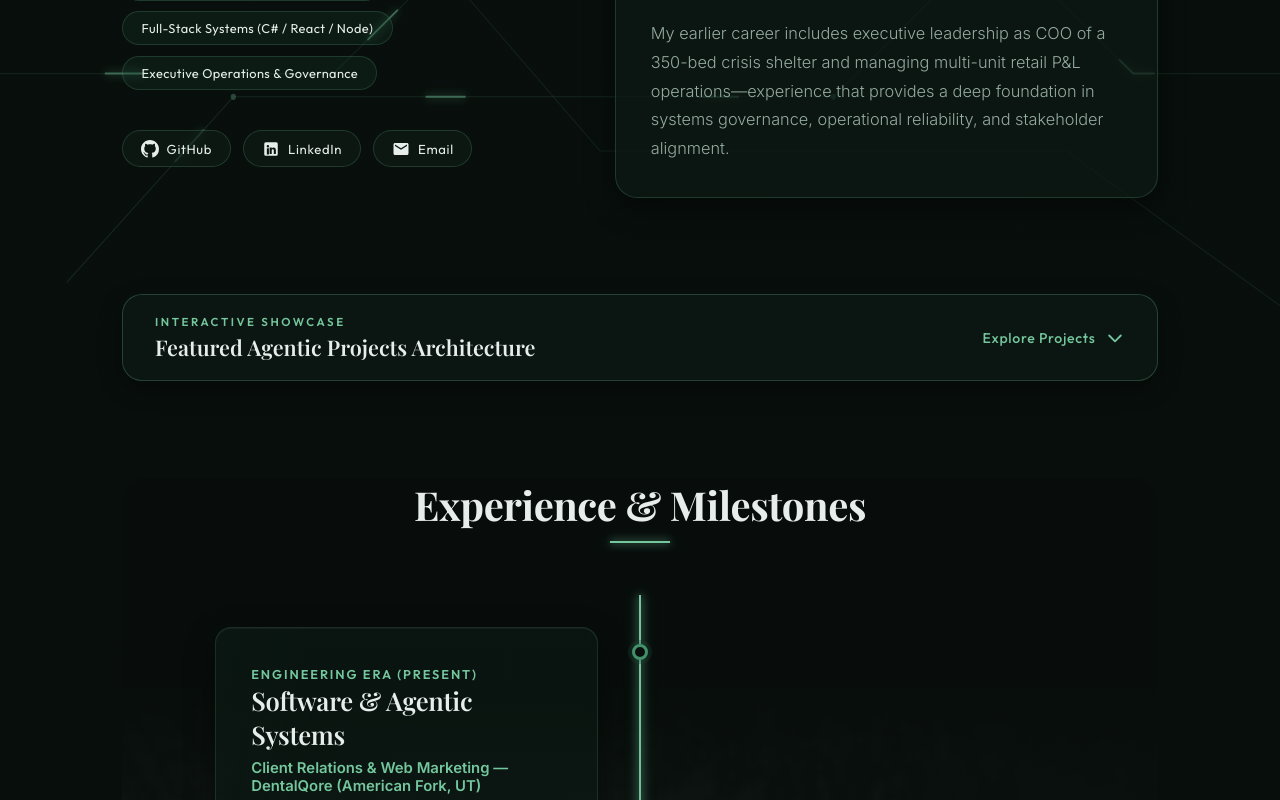
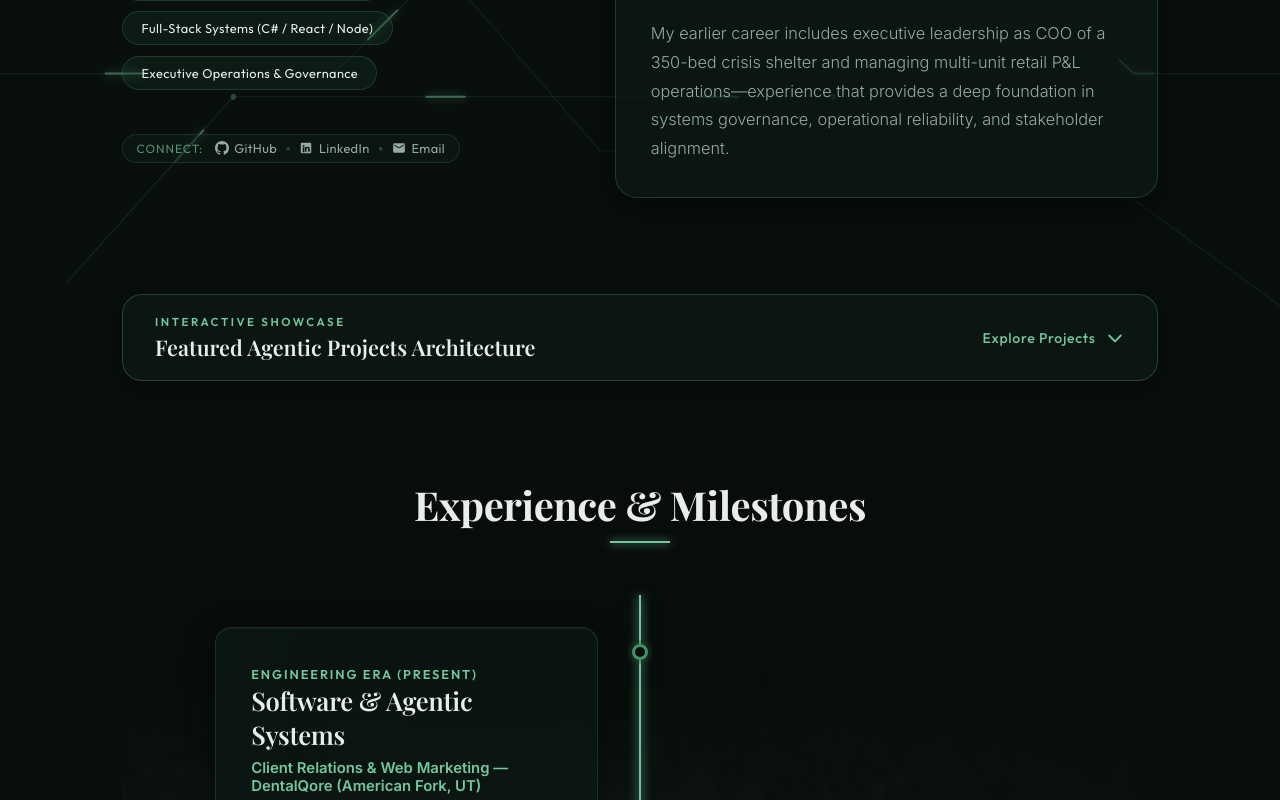
Before and after one commit to NeedleEater/excited-maxwell, a React (Vite) app: page / in a window 1280 px wide. Shown: the part 1240-2040 px from the top of the page. Built offline with nearby package versions, Linux system fonts and the light colour scheme; a web font is replaced by a local one.

Commit message:
Update biography social links to compact chips and remove GitHub hyperlink

```diff
--- a/src/App.jsx
+++ b/src/App.jsx
@@ -321,38 +321,41 @@ export default function App() {
                     <span className="highlight-badge">Executive Operations & Governance</span>
                   </div>
 
-                  {/* Social & Contact Bar */}
-                  <div className="social-links-bar">
-                    <a
-                      href="https://github.com/NeedleEater"
-                      target="_blank"
-                      rel="noopener noreferrer"
-                      className="social-btn"
+                  {/* Social & Contact Compact Trigger / Chip Bar */}
+                  <div className="social-chip-group">
+                    <span className="social-chip-label">Connect:</span>
+                    <span
+                      className="social-chip-item disabled-link"
                       aria-label="GitHub Profile"
+                      title="GitHub"
                     >
-                      <svg viewBox="0 0 24 24" width="18" height="18" fill="currentColor">
+                      <svg viewBox="0 0 24 24" width="14" height="14" fill="currentColor">
                         <path d="M12 0C5.37 0 0 5.37 0 12c0 5.31 3.435 9.795 8.205 11.385.6.105.825-.255.825-.57 0-.285-.015-1.23-.015-2.235-3.015.555-3.795-.735-4.035-1.41-.135-.345-.72-1.41-1.23-1.695-.42-.225-1.02-.78-.015-.795.945-.015 1.62.87 1.845 1.23 1.08 1.815 2.805 1.305 3.495.99.105-.78.42-1.305.765-1.605-2.67-.3-5.46-1.335-5.46-5.925 0-1.305.465-2.385 1.23-3.225-.12-.3-.54-1.53.12-3.18 0 0 1.005-.315 3.3 1.23.96-.27 1.98-.405 3-.405s2.04.135 3 .405c2.295-1.56 3.3-1.23 3.3-1.23.66 1.65.24 2.88.12 3.18.765.84 1.23 1.905 1.23 3.225 0 4.605-2.805 5.625-5.475 5.925.435.375.81 1.095.81 2.22 0 1.605-.015 2.895-.015 3.3 0 .315.225.69.825.57A12.02 12.02 0 0024 12c0-6.63-5.37-12-12-12z"/>
                       </svg>
                       <span>GitHub</span>
-                    </a>
+                    </span>
+                    <span className="social-chip-dot">•</span>
                     <a
                       href="https://www.linkedin.com/in/spencerlowe87"
                       target="_blank"
                       rel="noopener noreferrer"
-                      className="social-btn"
+                      className="social-chip-item"
                       aria-label="LinkedIn Profile"
+                      title="LinkedIn"
                     >
-                      <svg viewBox="0 0 24 24" width="18" height="18" fill="currentColor">
+                      <svg viewBox="0 0 24 24" width="14" height="14" fill="currentColor">
                         <path d="M19 3a2 2 0 0 1 2 2v14a2 2 0 0 1-2 2H5a2 2 0 0 1-2-2V5a2 2 0 0 1 2-2h14m-.5 15.5v-5.3a3.26 3.26 0 0 0-3.26-3.26c-.85 0-1.84.52-2.28 1.3v-1.11h-2.79v8.37h2.79v-4.93c0-.77.62-1.4 1.39-1.4a1.4 1.4 0 0 1 1.4 1.4v4.93h2.75M6.46 10.9v8.37H9.25V10.9H6.46M7.86 6.7a1.63 1.63 0 1 0 0 3.26 1.63 1.63 0 0 0 0-3.26z"/>
                       </svg>
                       <span>LinkedIn</span>
                     </a>
+                    <span className="social-chip-dot">•</span>
                     <a
                       href="mailto:spencer@spencerlowe.com"
-                      className="social-btn"
+                      className="social-chip-item"
                       aria-label="Email Spencer Lowe"
+                      title="Email"
                     >
-                      <svg viewBox="0 0 24 24" width="18" height="18" fill="currentColor">
+                      <svg viewBox="0 0 24 24" width="14" height="14" fill="currentColor">
                         <path d="M20 4H4c-1.1 0-1.99.9-1.99 2L2 18c0 1.1.9 2 2 2h16c1.1 0 2-.9 2-2V6c0-1.1-.9-2-2-2zm0 4l-8 5-8-5V6l8 5 8-5v2z"/>
                       </svg>
                       <span>Email</span>
@@ -595,15 +598,12 @@ export default function App() {
             </a>
 
             <div className="footer-social-links">
-              <a
-                href="https://github.com/NeedleEater"
-                target="_blank"
-                rel="noopener noreferrer"
-                className="footer-social-btn"
+              <span
+                className="footer-social-btn disabled-link"
                 aria-label="GitHub Profile"
               >
                 GitHub
-              </a>
+              </span>
               <span className="footer-link-divider">•</span>
               <a
                 href="https://www.linkedin.com/in/spencerlowe87"
--- a/src/index.css
+++ b/src/index.css
@@ -352,36 +352,55 @@ html {
   box-shadow: 0 5px 15px rgba(116, 198, 157, 0.08);
 }
 
-/* Social Links Bar */
+/* Social Links Bar & Compact Chip Group */
 .social-links-bar {
   display: flex;
   gap: 0.8rem;
   margin-top: 0.5rem;
 }
 
-.social-btn {
+.social-chip-group {
   display: inline-flex;
   align-items: center;
   gap: 0.5rem;
-  padding: 0.55rem 1.1rem;
-  background: rgba(15, 28, 22, 0.7);
-  border: 1px solid rgba(116, 198, 157, 0.2);
-  border-radius: 30px;
-  color: var(--color-text-primary);
+  margin-top: 0.75rem;
+  padding: 0.35rem 0.85rem;
+  background: rgba(15, 28, 22, 0.5);
+  border: 1px solid rgba(116, 198, 157, 0.15);
+  border-radius: 20px;
+  backdrop-filter: blur(8px);
+  width: fit-content;
+}
+
+.social-chip-label {
+  font-family: var(--font-accent);
+  font-size: 0.75rem;
+  color: rgba(116, 198, 157, 0.7);
+  text-transform: uppercase;
+  letter-spacing: 0.08em;
+  margin-right: 0.2rem;
+}
+
+.social-chip-item {
+  display: inline-flex;
+  align-items: center;
+  gap: 0.35rem;
+  color: var(--color-text-secondary);
   text-decoration: none;
   font-family: var(--font-accent);
-  font-size: 0.82rem;
-  letter-spacing: 0.05em;
+  font-size: 0.8rem;
+  letter-spacing: 0.03em;
   transition: var(--transition-smooth);
-  backdrop-filter: blur(8px);
-}
-
-.social-btn:hover {
-  background: rgba(116, 198, 157, 0.2);
-  border-color: var(--color-rain-glow);
-  color: var(--color-rain-glow);
-  transform: translateY(-2px);
-  box-shadow: 0 0 15px rgba(116, 198, 157, 0.2);
+}
+
+.social-chip-item:hover {
+  color: var(--color-rain-glow);
+  transform: translateY(-1px);
+}
+
+.social-chip-dot {
+  color: rgba(116, 198, 157, 0.3);
+  font-size: 0.7rem;
 }
 
 .tech-block-wrapper {
```
